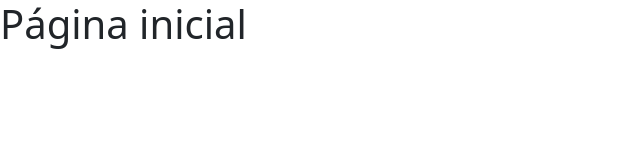
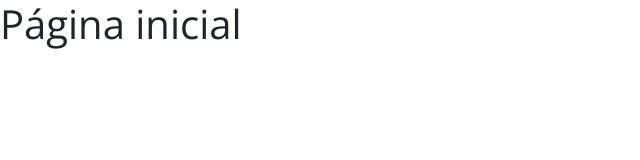
Before and after one commit to Thesca/DSMovie, a plain HTML site: page index.html in a window 1280 px wide. Shown: the full height of the page, 0-640 px from the left. Drawn offline with nearby package versions, Linux system fonts and the light colour scheme.

Commit message:
Google Fonts

```diff
--- /dev/null
+++ b/CSS/styles.css
@@ -0,0 +1,4 @@
+@import url('https://fonts.googleapis.com/css2?family=Open+Sans:wght@300;400;700&display=swap');
+* {
+    font-family: 'Open Sans', sans-serif;
+}
--- a/index.html
+++ b/index.html
@@ -8,6 +8,7 @@
 
     <link href="https://cdn.jsdelivr.net/npm/bootstrap@5.1.3/dist/css/bootstrap.min.css" rel="stylesheet" integrity="sha384-1BmE4kWBq78iYhFldvKuhfTAU6auU8tT94WrHftjDbrCEXSU1oBoqyl2QvZ6jIW3" crossorigin="anonymous">
 
+    <link rel="stylesheet" href="css/styles.css">
 </head>
 <body>
     <h1>Página inicial</h1>
```
